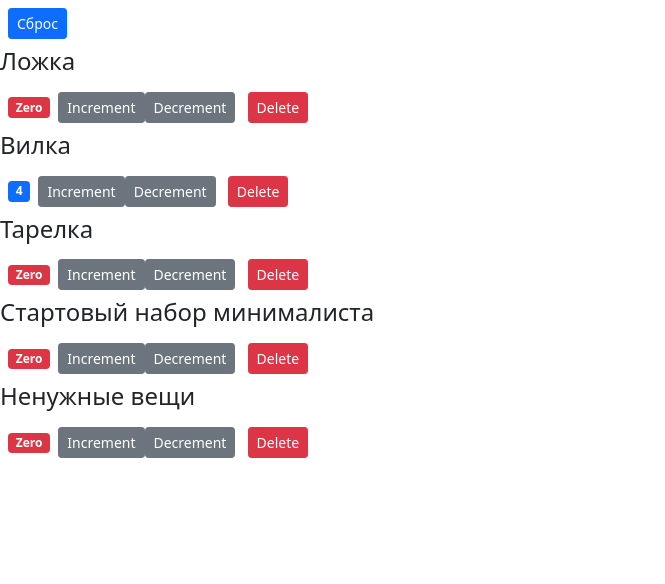
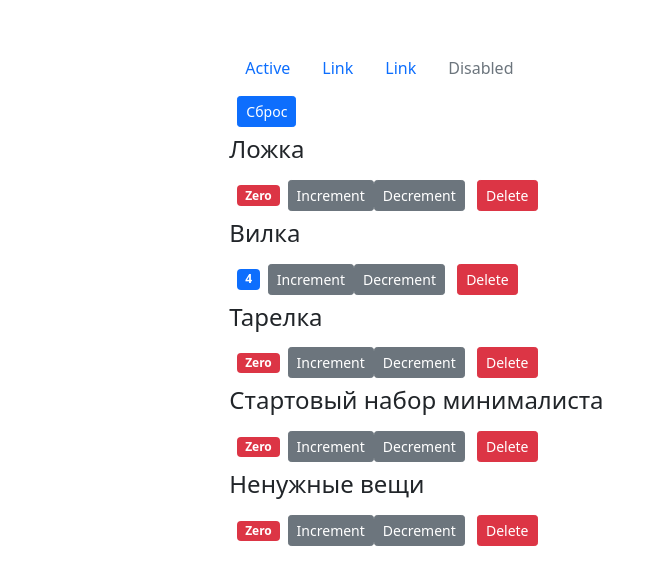
Before and after one commit to WilhelmWesser/counter, a React (Create React App) app: page / in a window 1280 px wide. Shown: the top 584 px of the page, without its empty margins (0-665 px from the left). Built offline with nearby package versions, Linux system fonts and the light colour scheme.

Commit message:
Updated ruled component solution

```diff
--- /dev/null
+++ b/src/app.jsx
@@ -0,0 +1,15 @@
+import Counters from "./components/counters";
+import NavBar from "./components/navBar";
+
+function App() {
+  return (
+    <div className="col-lg-8 mx-auto p-3 py-md-5">
+      <main>
+        <NavBar />
+        <Counters />
+      </main>
+    </div>
+  );
+}
+
+export default App;
--- a/src/components/counters.jsx
+++ b/src/components/counters.jsx
@@ -13,43 +13,28 @@
 
   const handleDelete = (counterId) => {
     const newCounters = counters.filter((c) => c.id !== counterId);
-    console.log(counterId);
     setCounters(newCounters);
   };
 
   const handleReset = () => setCounters(initialState);
 
   const handleIncrement = (counterId) => {
-    const elementToIncrement = counters.find(
+    const newCounters = [...counters];
+    const incrementedElementIndex = counters.findIndex(
       (counter) => counter.id === counterId
     );
-    const incrementedElement = elementToIncrement;
-    incrementedElement.value++;
-    const newCounters = [...counters];
-    newCounters.splice(
-      counters.indexOf(elementToIncrement),
-      1,
-      incrementedElement
-    );
-    console.log(newCounters);
+    newCounters[incrementedElementIndex].value++;
     setCounters(newCounters);
   };
 
   const handleDecrement = (counterId) => {
-    const elementToDecrement = counters.find(
+    const newCounters = [...counters];
+    const decrementedElementIndex = counters.findIndex(
       (counter) => counter.id === counterId
     );
-    if (elementToDecrement.value <= 0) {
-      return;
+    if (newCounters[decrementedElementIndex].value > 0) {
+      newCounters[decrementedElementIndex].value--;
     }
-    const decrementedElement = elementToDecrement;
-    decrementedElement.value -= 1;
-    const newCounters = [...counters];
-    newCounters.splice(
-      counters.indexOf(elementToDecrement),
-      1,
-      decrementedElement
-    );
     setCounters(newCounters);
   };
 
--- /dev/null
+++ b/src/components/navBar.jsx
@@ -0,0 +1,35 @@
+import React from "react";
+
+const NavBar = () => {
+  return (
+    <ul className="nav">
+      <li className="nav-item">
+        <a className="nav-link active" aria-current="page" href="#">
+          Active
+        </a>
+      </li>
+      <li className="nav-item">
+        <a className="nav-link" href="#">
+          Link
+        </a>
+      </li>
+      <li className="nav-item">
+        <a className="nav-link" href="#">
+          Link
+        </a>
+      </li>
+      <li className="nav-item">
+        <a
+          className="nav-link disabled"
+          href="/"
+          tabIndex="-1"
+          aria-disabled="true"
+        >
+          Disabled
+        </a>
+      </li>
+    </ul>
+  );
+};
+
+export default NavBar;
--- a/src/index.js
+++ b/src/index.js
@@ -3,11 +3,12 @@
 import "./index.css";
 import reportWebVitals from "./reportWebVitals";
 import "bootstrap/dist/css/bootstrap.css";
-import Counter from "./components/counter";
-import Counters from "./components/counters";
+// import Counter from "./components/counter";
+// import Counters from "./components/counters";
+import App from "./app";
 
 ReactDOM.render(
-  <Counters />,
+  <App />,
 
   document.getElementById("root")
 );
```
Also changed, not shown: src/App.js (deleted, +0 -25 lines).
